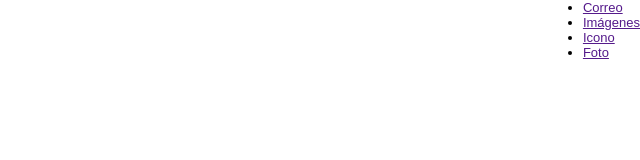
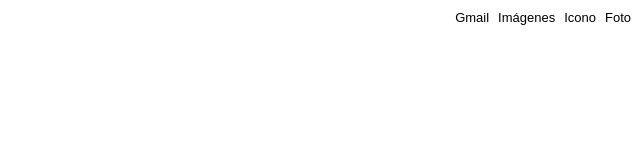
Before and after one commit to franko-tes/google-clone, a plain HTML site: page index.html in a window 1280 px wide. Shown: the whole page, without its empty margins (640-1280 px from the left). Drawn offline with Linux system fonts and the light colour scheme.

Commit message:
se creo clase nav-right-section y se dio estilo

```diff
--- a/css/main.css
+++ b/css/main.css
@@ -3,14 +3,16 @@
     padding: 0;
     box-sizing: border-box;
 }
-
 html {
     font-size: 62.5%;
 }
-
 body {
     font-size: 1.3rem;
     font-family: Arial, Helvetica, sans-serif;
+}
+a {
+    text-decoration: none;
+    cursor: pointer;
 }
 
 /*-- HEADER SECTION --*/
@@ -18,8 +20,19 @@ body {
 header {
     width: 100%;
 }
-
 header nav {
     display: flex;
     justify-content: flex-end;
 }
+header nav .nav-right-section {
+    width: 50%;
+    list-style: none;
+    display: flex;
+    justify-content: flex-end;
+    padding-top: 1rem;
+}
+
+nav .nav-right-section a {
+    margin-right: 0.9rem;
+    color: #000000;
+}
--- a/index.html
+++ b/index.html
@@ -9,8 +9,8 @@
 <body>
     <header>
         <nav>
-            <ul>
-                <li><a href="">Correo</a></li>
+            <ul class="nav-right-section">
+                <li><a href="">Gmail</a></li>
                 <li><a href="">Im&aacute;genes</a></li>
                 <li><a href="">Icono</a></li>
                 <li><a href="">Foto</a></li>
```
